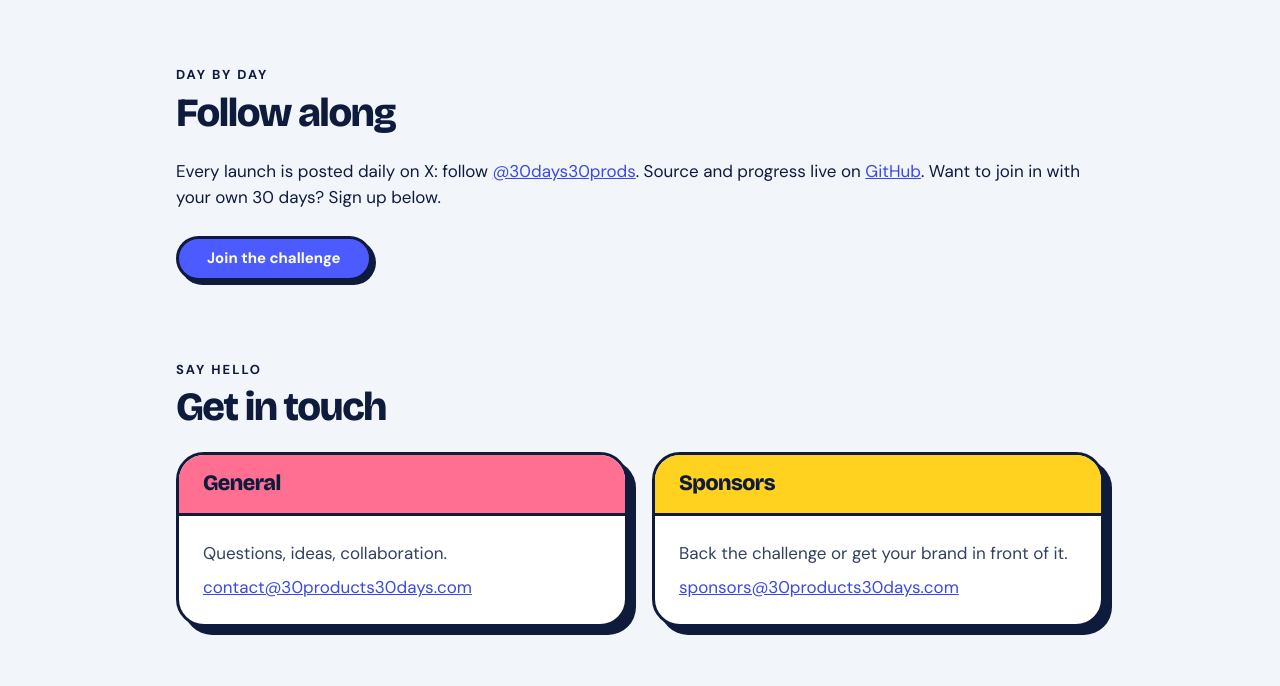
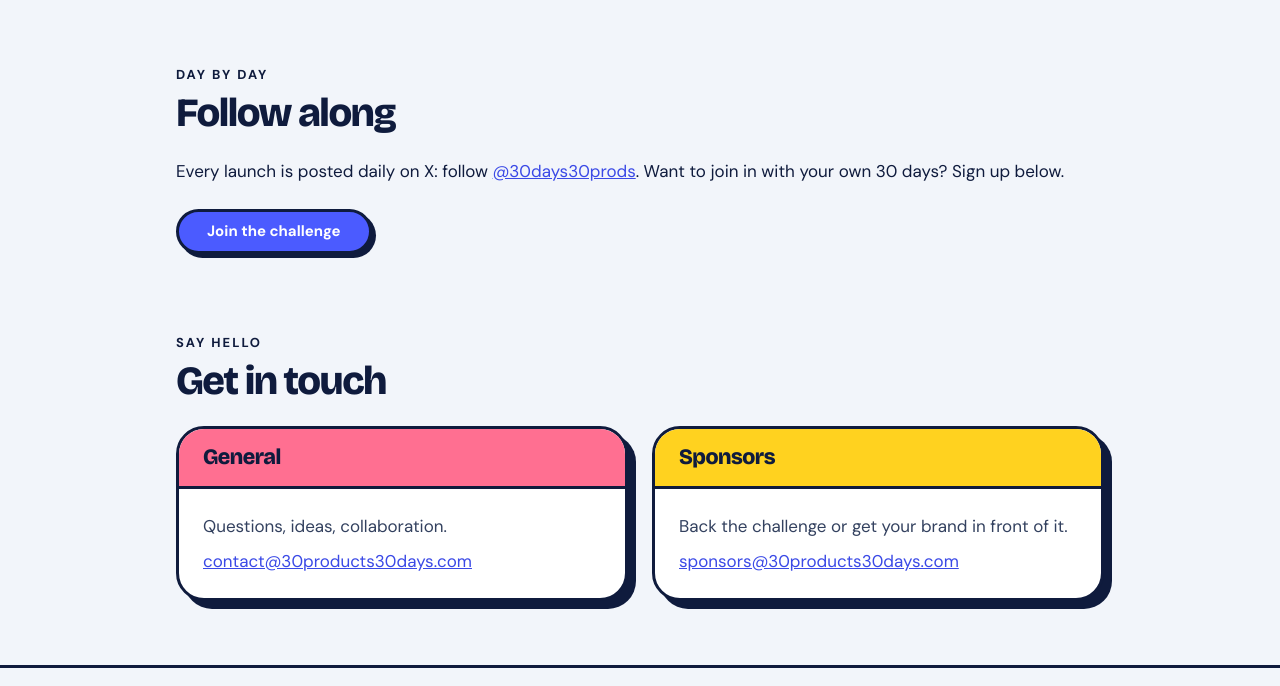
Before and after one commit to Ragnahhhhrock/30products30days, a plain HTML site: page index.html in a window 1280 px wide. Shown: the part 989-1675 px from the top of the page. Drawn offline with Linux system fonts and the light colour scheme.

Commit message:
Remove GitHub link from Follow along section
Co-Authored-By: Claude Sonnet 5.5 <noreply@anthropic.com>
Claude-Session: https://claude.ai/code/session_01Gttv1MP9fb1vR8UQkTgSDP

```diff
--- a/index.html
+++ b/index.html
@@ -119,7 +119,7 @@
   <section>
     <p class="label">Day by day</p>
     <h2>Follow along</h2>
-    <p>Every launch is posted daily on X: follow <a href="https://x.com/30days30prods" rel="me noopener">@30days30prods</a>. Source and progress live on <a href="https://github.com/Ragnahhhhrock/30products30days">GitHub</a>. Want to join in with your own 30 days? Sign up below.</p>
+    <p>Every launch is posted daily on X: follow <a href="https://x.com/30days30prods" rel="me noopener">@30days30prods</a>. Want to join in with your own 30 days? Sign up below.</p>
     <p><a class="l30-btn l30-btn--primary" href="register.html">Join the challenge</a></p>
   </section>
 
```
